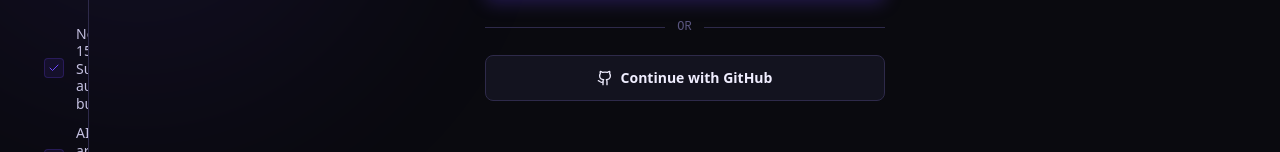
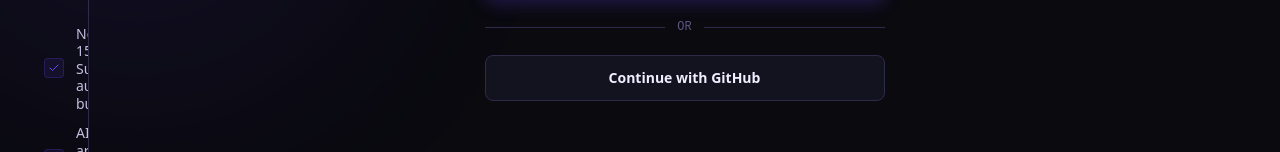
Before and after one commit to Danncode10/DannFlow, a Next.js app: page /login in a window 1280 px wide. Shown: the part 800-952 px from the top of the page. Built offline with nearby package versions, Linux system fonts and the light colour scheme; no server answers.

Commit message:
fix: remove Github lucide icon (export not available in lucide-react version)

```diff
--- a/src/app/login/page.tsx
+++ b/src/app/login/page.tsx
@@ -502,7 +502,7 @@ export default function AuthPage() {
               type="button"
               className="w-full py-3 bg-card border border-border rounded-lg text-foreground font-semibold text-sm flex items-center justify-center gap-2 hover:bg-muted transition-colors"
             >
-              <Github className="w-4 h-4" />
+
               Continue with GitHub
             </button>
           </div>
```
